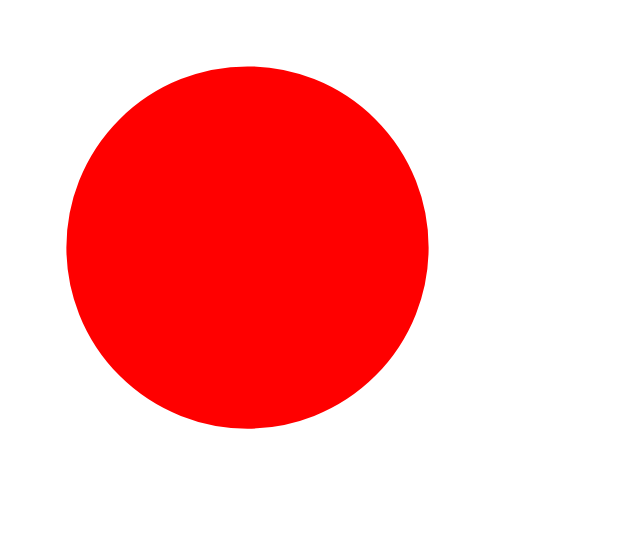
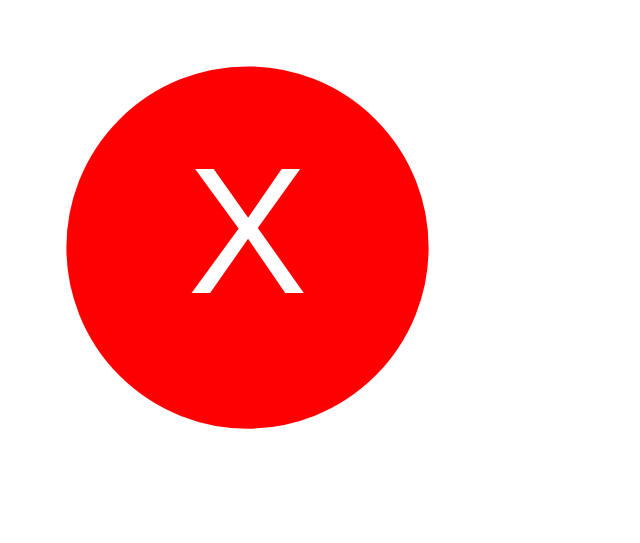
Before and after one commit to Chali96/SVGproject, a plain HTML site: page index.html in a window 1280 px wide. Shown: the whole page, without its empty margins (0-640 px from the left). Drawn offline with Linux system fonts and the light colour scheme.

Commit message:
red circle

```diff
--- a/index.html
+++ b/index.html
@@ -12,7 +12,7 @@
     <svg width="540" height="540" viewbox="0 0 240 240" xmlns="http://wwww.w3.org/2000/svg">
         <circle cx="110" cy="110" r="80" stroke="red" fill="red"/>
 
-        <text points="50,100 100,165" stroke="white" stroke-width="07"/>
+        <text x="110" y="130" font-size="80" font-family="Arial" text-anchor="middle" fill="white">X</text>/>
     </svg>
 
 </body>
```
Also changed, not shown: images/youtube.PNG.
